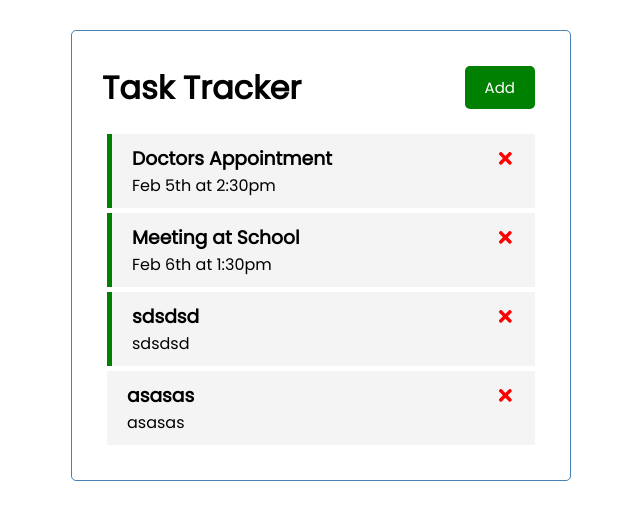
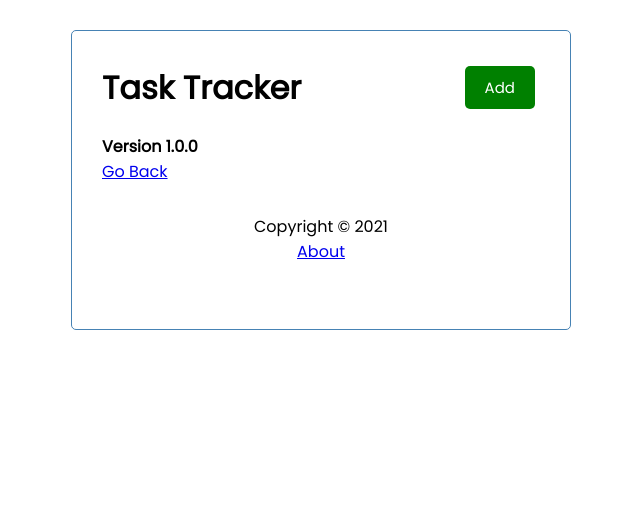
Before and after one commit to iandreff/react-task-tracker, a React (Create React App) app: page /About in a window 1280 px wide. Shown: the top 520 px of the page, without its empty margins (319-959 px from the left). Built offline with nearby package versions, Linux system fonts and the light colour scheme; data requests are answered from the project's data file.

Commit message:
Added Router to the dom

```diff
--- a/src/App.js
+++ b/src/App.js
@@ -2,6 +2,9 @@
 import Tasks from "./Components/Tasks"
 import AddTask from "./Components/AddTask"
 import {useState, useEffect} from "react"
+import Footer from "./Components/Footer"
+import About from "./Components/About"
+import {BrowserRouter as Router, Route} from "react-router-dom"
 
 const App = ()=> {
   const [showAddTask, setShowAddTask] = useState(false);
@@ -77,17 +80,25 @@
 };
 
   return (
+    <Router>
       <div className="container">
         <Header
-        onAdd={()=>setShowAddTask(!showAddTask)}
-        showAdd={showAddTask}/>
+        onAdd={()=>setShowAddTask(!showAddTask)} showAdd={showAddTask}/>
+        <Route path='/' exact render={ props => (
+          <>
             {showAddTask && <AddTask onAdd={addTask}/>}
 
             {tasks.length > 0 ?(
               <Tasks tasks={tasks} onDelete={deleteTask} onToggle={toggleReminder}/>
               )
               :("No task to show")}
+          </>
+          )
+          }/>
+        <Route path="/About" component={About}/>
+        <Footer/>
     </div>
+    </Router>
   );
 }
 
--- /dev/null
+++ b/src/Components/About.js
@@ -0,0 +1,12 @@
+import {Link} from 'react-router-dom'
+
+const  About= () => {
+    return (
+        <div>
+            <h4>Version 1.0.0</h4>
+            <Link to='/'>Go Back</Link>
+        </div>
+    );
+}
+
+export default About ;
--- /dev/null
+++ b/src/Components/Footer.js
@@ -0,0 +1,12 @@
+import {Link} from 'react-router-dom'
+
+const Footer = () => {
+    return (
+        <footer>
+            <p>Copyright &copy; 2021</p>
+            <Link to="/about">About</Link>
+        </footer>
+    );
+}
+
+export default Footer ;
```
Lines whose indentation alone changed are shown as unchanged.
